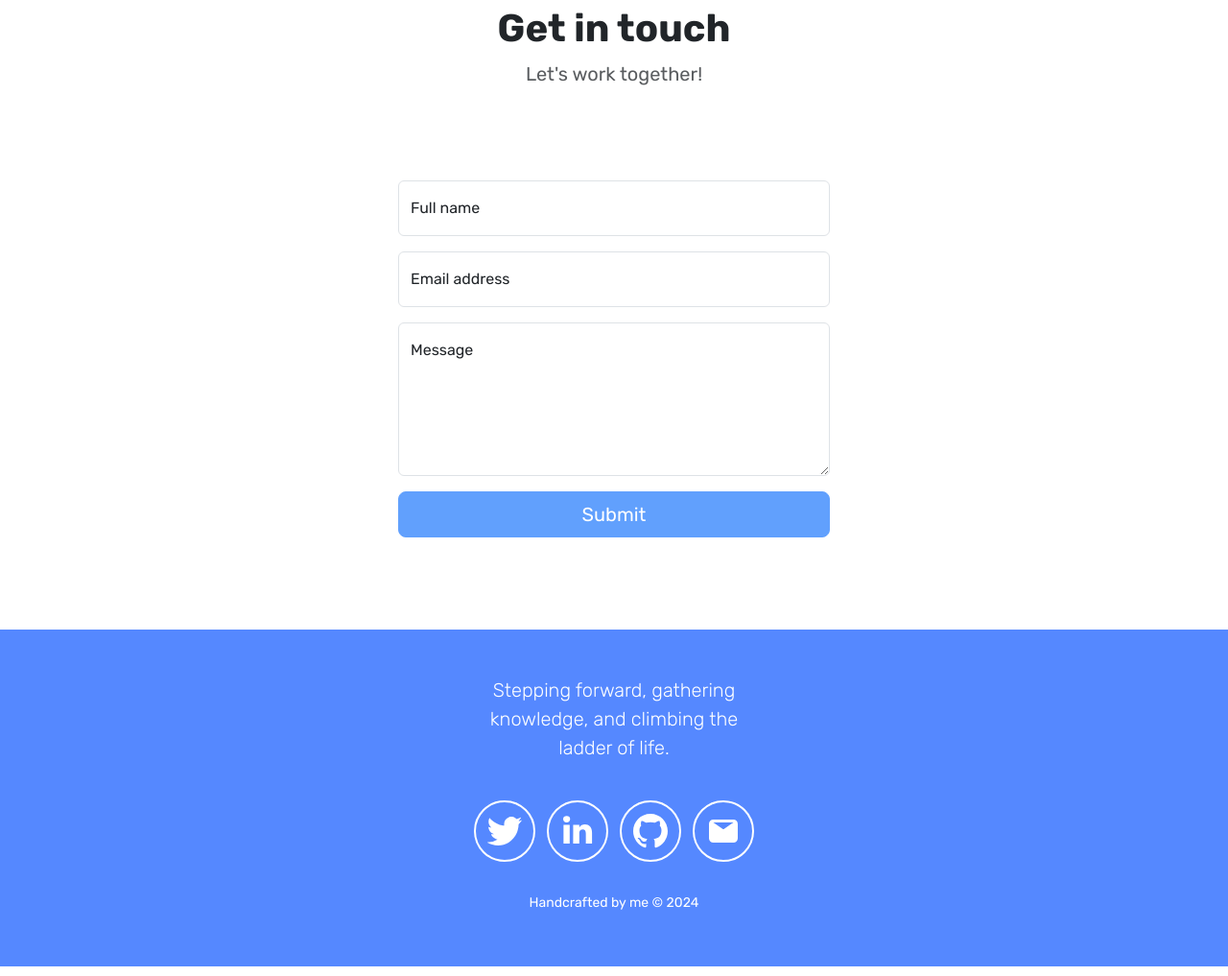
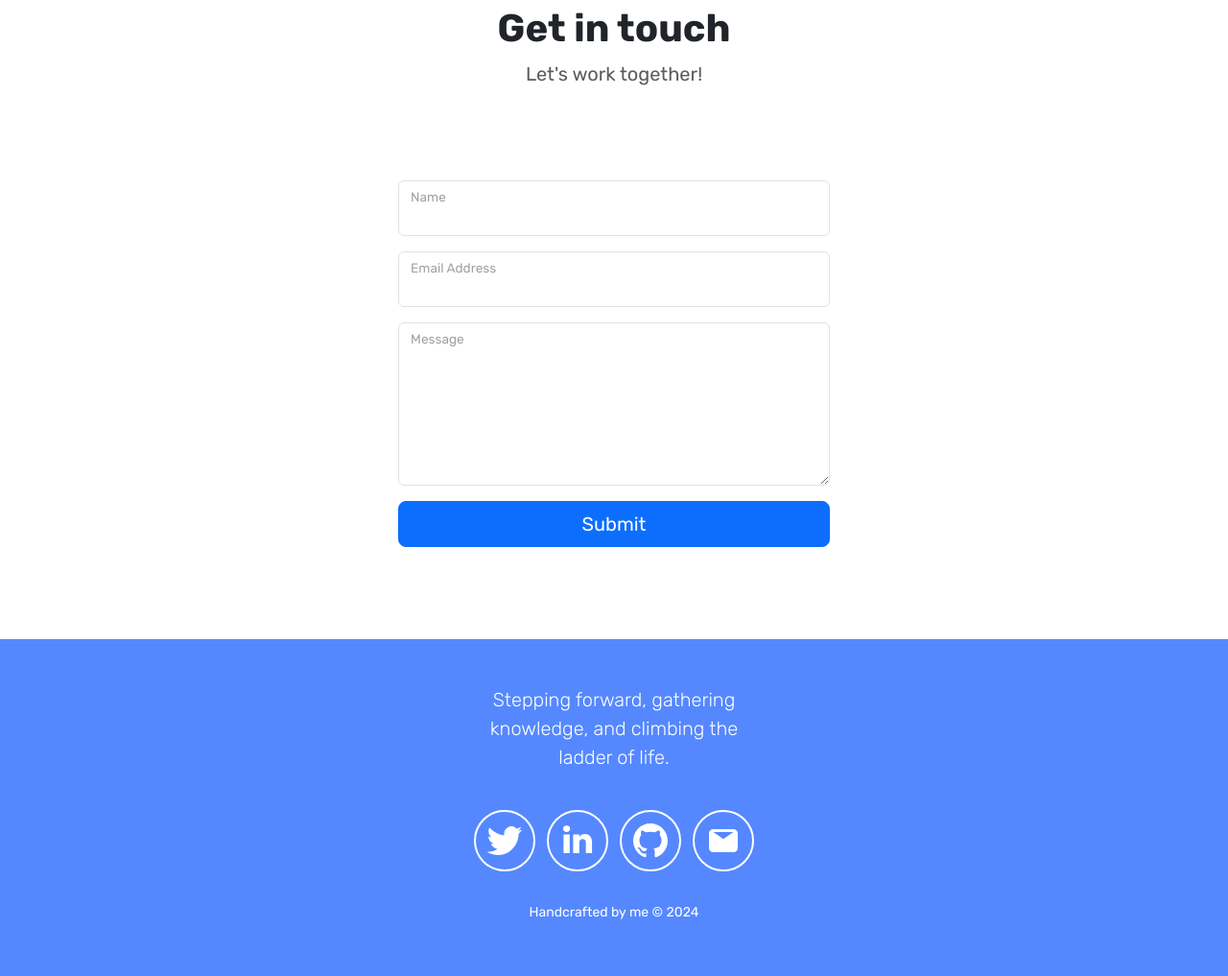
Before and after one commit to georgebrnv/Portfolio-Website, a Flask app: page /contact in a window 1280 px wide. Shown: the part 202-1219 px from the top of the page at 96% size. Run offline with Flask 3, Linux system fonts and the light colour scheme; some libraries are stand-ins or nearby versions.

Commit message:
Add contact form functionality and form validators

```diff
--- a/contact_form.py
+++ b/contact_form.py
@@ -1,8 +1,27 @@
 from flask_wtf import FlaskForm
-from wtforms import StringField, SubmitField, PasswordField
-from wtforms.validators import DataRequired, URL, Email
+from wtforms import StringField, SubmitField, TextAreaField
+from wtforms.validators import DataRequired, URL, Email, ValidationError
+
+
+def name_validation(form, field):
+    if len(field.data) > 50:
+        raise ValidationError('Name must be less than 50 characters.')
+
+
+def email_validation(form, field):
+    if len(field.data) > 100:
+        raise ValidationError('Email must contain less than 100 characters.')
+
+
+def message_validation(form, field):
+    if len(field.data) < 5:
+        raise ValidationError('Message is too short.')
+    elif len(field.data) > 1000:
+        raise ValidationError('Message can NOT be longer than 1000 characters.')
+
 
 class ContactForm(FlaskForm):
-    full_name = StringField('Name', validators=[DataRequired()])
-    email = StringField('Email', validators=[Email()])
-    message = StringField('Message', validators=[DataRequired()])
+    name = StringField('Name', validators=[DataRequired(), name_validation])
+    email = StringField('Email Address', validators=[DataRequired(), Email(granular_message=True), email_validation])
+    message = TextAreaField('Message', validators=[DataRequired(), message_validation])
+    submit = SubmitField('Submit')
--- a/main.py
+++ b/main.py
@@ -1,7 +1,8 @@
-from flask import Flask, abort, render_template, redirect, url_for
+from flask import Flask, abort, render_template, redirect, url_for, flash, request
 from flask_bootstrap import Bootstrap5
 from datetime import datetime
 import requests
+from contact_form import ContactForm
 
 # Git REST API setup
 GIT_USER = 'georgebrnv'
@@ -23,8 +24,8 @@ def inject_current_year():
 def home():
     git_response = requests.get(url=URL)
     data = git_response.json()
+    # Sort data by "last time updated" and take last 6 projects.
     sorted_data = sorted(data, key=lambda x: x["updated_at"], reverse=True)[:6]
-
     return render_template('index.html', git_projects_data=sorted_data)
 
 
@@ -35,7 +36,31 @@ def resume():
 
 @app.route('/contact', methods=['GET', 'POST'])
 def contact():
-    return render_template('contact.html')
+    form = ContactForm()
+    if request.method == 'POST':
+        if form.validate_on_submit():
+            name = form.name.data
+            email = form.email.data
+            message = form.message.data
+            # Sent email
+            sent_email_message(name=name, email=email, message=message)
+            # Flash success message
+            flash('Message was successfully sent.', 'success')
+            return redirect(url_for('contact'))
+        else:
+            # Flash error messages from form errors dictionary
+            flash_errors(form)
+    return render_template('contact.html', form=form)
+
+
+def flash_errors(form):
+    for field, errors in form.errors.items():
+        for error in errors:
+            flash(f"{error}", "warning")
+
+
+def sent_email_message(name, email, message):
+    print(name, email, message)
 
 
 if __name__ == '__main__':
--- a/requirements.txt
+++ b/requirements.txt
@@ -3,3 +3,4 @@ Bootstrap_Flask~=2.3.3
 requests~=2.31.0
 WTForms~=3.1.2
 Flask-WTF~=1.2.1
+email-validator~=2.1.0.post1
--- a/templates/contact.html
+++ b/templates/contact.html
@@ -2,6 +2,7 @@
             <!-- Page content-->
             <section class="py-5">
                 <div class="container px-5">
+
                     <!-- Contact form-->
                     <div class="py-5 px-4 px-md-5">
                         <div class=" py-5 text-center mb-5">
@@ -11,48 +12,37 @@
                         </div>
                         <div class="row gx-5 justify-content-center">
                             <div class="col-lg-8 col-xl-6">
-                                <!-- * * * * * * * * * * * * * * *-->
-                                <!-- * * SB Forms Contact Form * *-->
-                                <!-- * * * * * * * * * * * * * * *-->
-                                <!-- This form is pre-integrated with SB Forms.-->
-                                <!-- To make this form functional, sign up at-->
-                                <!-- https://startbootstrap.com/solution/contact-forms-->
-                                <!-- to get an API token!-->
-                                <form id="contactForm" method="POST", >
+                                <!-- Flash error/success messages -->
+                                {% with messages = get_flashed_messages(with_categories=true) %}
+                                    {% if messages %}
+                                        {% for category, message in messages %}
+                                            <div class="alert alert-{{ category }}">
+                                                {{ message }}
+                                            </div>
+                                        {% endfor %}
+                                    {% endif %}
+                                {% endwith %}
+                                <form id="contactForm" method="POST" action="{{ url_for('contact') }}">
+                                    {{ form.csrf_token }}
                                     <!-- Name input-->
                                     <div class="form-floating mb-3">
-                                        <input class="form-control" id="name" type="text" name="full_name" placeholder="Enter your name..." data-sb-validations="required" />
-                                        <label for="name">Full name</label>
+                                        {{ form.name(class="form-control") }}
+                                        {{ form.name.label }}
                                     </div>
                                     <!-- Email address input-->
                                     <div class="form-floating mb-3">
-                                        <input class="form-control" id="email" type="email" name="email" placeholder="name@example.com" data-sb-validations="required,email" />
-                                        <label for="email">Email address</label>
+                                        {{ form.email(class="form-control") }}
+                                        {{ form.email.label }}
                                     </div>
                                     <!-- Message input-->
                                     <div class="form-floating mb-3">
-                                        <textarea class="form-control" id="message" type="text" name="message" placeholder="Enter your message here..." style="height: 10rem" data-sb-validations="required"></textarea>
-                                        <label for="message">Message</label>
+                                        {{ form.message(class="form-control", style="height: 170px") }}
+                                        {{ form.message.label }}
                                     </div>
-                                    <!-- Submit success message-->
-                                    <!---->
-                                    <!-- This is what your users will see when the form-->
-                                    <!-- has successfully submitted-->
-                                    <div class="d-none" id="submitSuccessMessage">
-                                        <div class="text-center mb-3">
-                                            <div class="fw-bolder">Form submission successful!</div>
-                                            To activate this form, sign up at
-                                            <br />
-                                            <a href="https://startbootstrap.com/solution/contact-forms">https://startbootstrap.com/solution/contact-forms</a>
-                                        </div>
+                                    <!-- Submit Button-->
+                                    <div class="d-grid">
+                                        {{ form.submit(class="btn btn-primary btn-lg") }}
                                     </div>
-                                    <!-- Submit error message-->
-                                    <!---->
-                                    <!-- This is what your users will see when there is-->
-                                    <!-- an error submitting the form-->
-                                    <div class="d-none" id="submitErrorMessage"><div class="text-center text-danger mb-3">Error sending message!</div></div>
-                                    <!-- Submit Button-->
-                                    <div class="d-grid"><button class="btn btn-primary btn-lg disabled" id="submitButton" type="submit">Submit</button></div>
                                 </form>
                             </div>
                         </div>
--- a/templates/footer.html
+++ b/templates/footer.html
@@ -15,7 +15,7 @@
                         <a class="btn btn-outline-light btn-circle social-button mx-1" href="https://github.com/georgebrnv" target="_blank">
                             <svg xmlns="http://www.w3.org/2000/svg" viewBox="0 0 16 16" id="github"><path d="M7.999 0C3.582 0 0 3.596 0 8.032a8.031 8.031 0 0 0 5.472 7.621c.4.074.546-.174.546-.387 0-.191-.007-.696-.011-1.366-2.225.485-2.695-1.077-2.695-1.077-.363-.928-.888-1.175-.888-1.175-.727-.498.054-.488.054-.488.803.057 1.225.828 1.225.828.714 1.227 1.873.873 2.329.667.072-.519.279-.873.508-1.074-1.776-.203-3.644-.892-3.644-3.969 0-.877.312-1.594.824-2.156-.083-.203-.357-1.02.078-2.125 0 0 .672-.216 2.2.823a7.633 7.633 0 0 1 2.003-.27 7.65 7.65 0 0 1 2.003.271c1.527-1.039 2.198-.823 2.198-.823.436 1.106.162 1.922.08 2.125.513.562.822 1.279.822 2.156 0 3.085-1.87 3.764-3.652 3.963.287.248.543.738.543 1.487 0 1.074-.01 1.94-.01 2.203 0 .215.144.465.55.386A8.032 8.032 0 0 0 16 8.032C16 3.596 12.418 0 7.999 0z"/></svg>
                         </a>
-                        <a class="btn btn-outline-light btn-circle social-button mx-1" href="#!" target="_blank">
+                        <a class="btn btn-outline-light btn-circle social-button mx-1" href="mailto:barinov.egor2013@gmail.com" target="_blank">
                             <svg xmlns="http://www.w3.org/2000/svg" viewBox="0 0 24 24" id="email"><g data-name="Layer 2"><path d="M19 4H5a3 3 0 0 0-3 3v10a3 3 0 0 0 3 3h14a3 3 0 0 0 3-3V7a3 3 0 0 0-3-3zm0 2-6.5 4.47a1 1 0 0 1-1 0L5 6z" data-name="email"></path></g></svg>
                         </a>
                     </div>
@@ -24,7 +24,7 @@
             </div>
             <div class="container py-2 text-center">
                 <div class="row align-items-center justify-content-between flex-column flex-sm-row">
-                    <div class="text-white small m-0 ">Handcrafted by me &copy; {{ current_year }}</div>
+                    <div class="text-white small">Handcrafted by me &copy; {{ current_year }}</div>
                 </div>
             </div>
         </footer>
```
